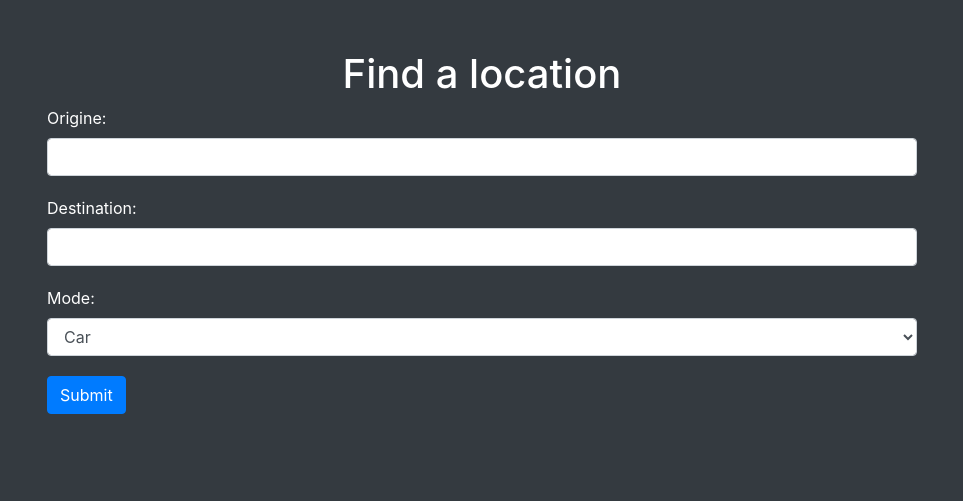
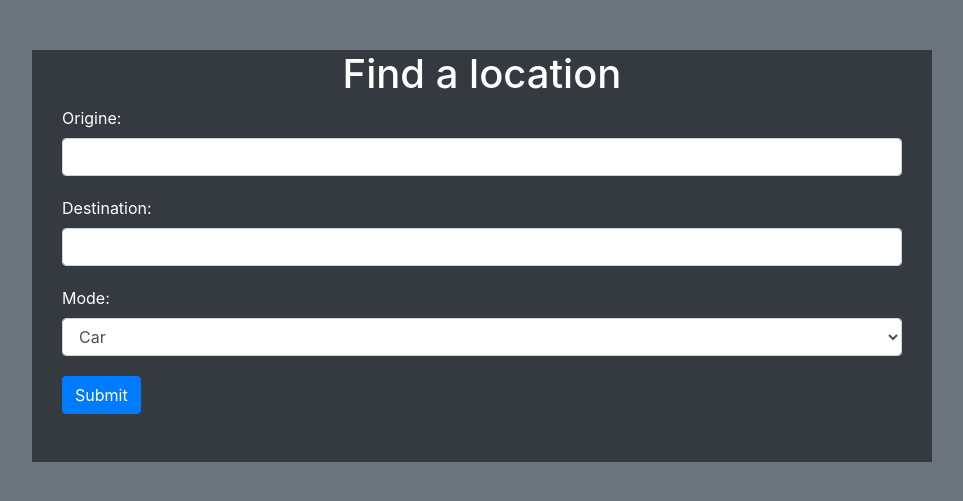
Before and after one commit to Nicolas-Bilj/TechPlus, a Flask app: page / in a window 1280 px wide. Shown: the top 501 px of the page, without its empty margins (158-1121 px from the left). Run offline with Flask 3, Linux system fonts and the light colour scheme; some libraries are stand-ins or nearby versions.

Commit message:
[UPDATE] containers and bg colors

```diff
--- a/midterm/templates/index.html
+++ b/midterm/templates/index.html
@@ -19,8 +19,9 @@
     </style>
 </head>
 
-<body class="bg-dark text-white">
-    <div class="container">
+<body class="text-white bg-secondary">
+    <div class="container bg-dark", style="position: relative; margin-top: 0px; margin-bottom: 0px;">
+    <div class="container bg-dark">
         <h1 class="text-center">Find a location</h1>
         <form action="/submit" method="post" class='Form'>
             <div class="form-group">
```
